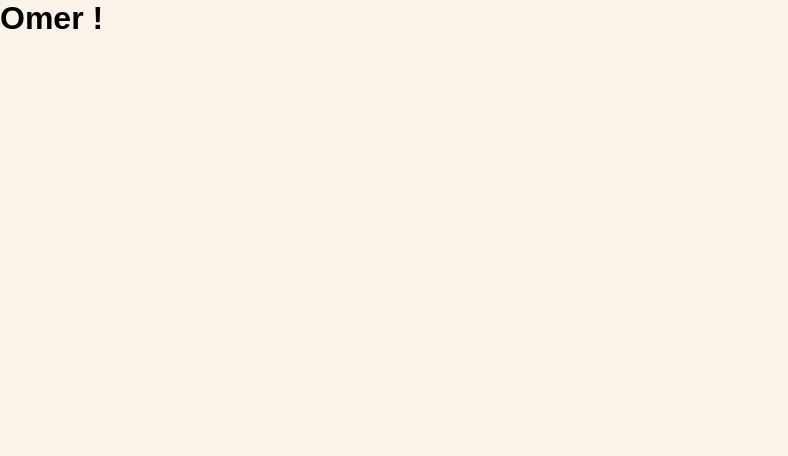
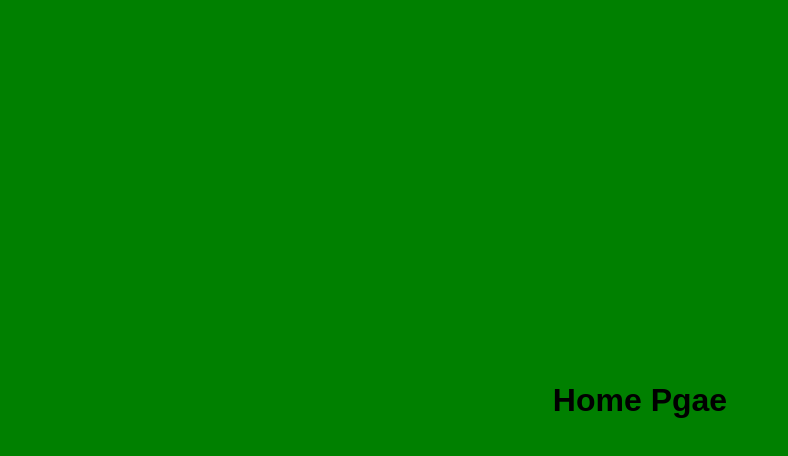
Before and after one commit to OmerTavor/job-rate, a React (Create React App) app: page / in a window 1280 px wide. Shown: the top 456 px of the page, without its empty margins (0-788 px from the left). Built offline with nearby package versions, Linux system fonts and the light colour scheme; the HTML template or start-up script is replaced by a standard one.

Commit message:
Home page default creation
Defined a default home page for job rate app through HomePage component.
added basic styling to HomePage and connected it to the App component.

```diff
--- a/src/App.js
+++ b/src/App.js
@@ -1,7 +1,10 @@
+import React from 'react';
+import HomePage from './pages/HomePage';
+
 const App = () => {
   return (
-    <div className='defaultAppPage'>
-      <h1>Omer !</h1>
+    <div className="defaultAppPage">
+      <HomePage />
     </div>
   );
 };
--- /dev/null
+++ b/src/pages/HomePage/index.js
@@ -0,0 +1,12 @@
+import React from 'react';
+import styles from './styles.module.css';
+
+const HomePage = () => {
+  return (
+    <div className={styles.homePageStyle}>
+      <h1>Home Pgae</h1>
+    </div>
+  );
+};
+
+export default HomePage;
--- /dev/null
+++ b/src/pages/HomePage/styles.module.css
@@ -0,0 +1,9 @@
+.homePageStyle {
+  width: 100vw;
+  height: 100vh;
+  background-color: green;
+  display: flex;
+  flex-direction: row;
+  justify-content: center;
+  align-items: center;
+}
```
